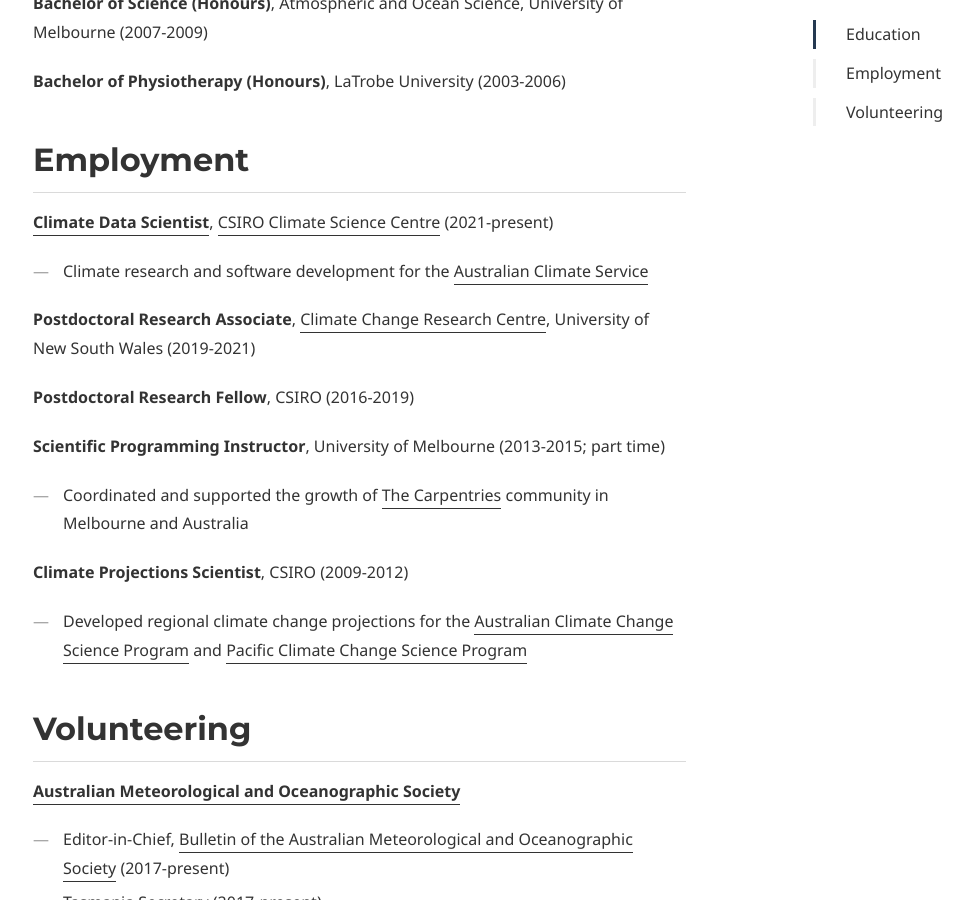
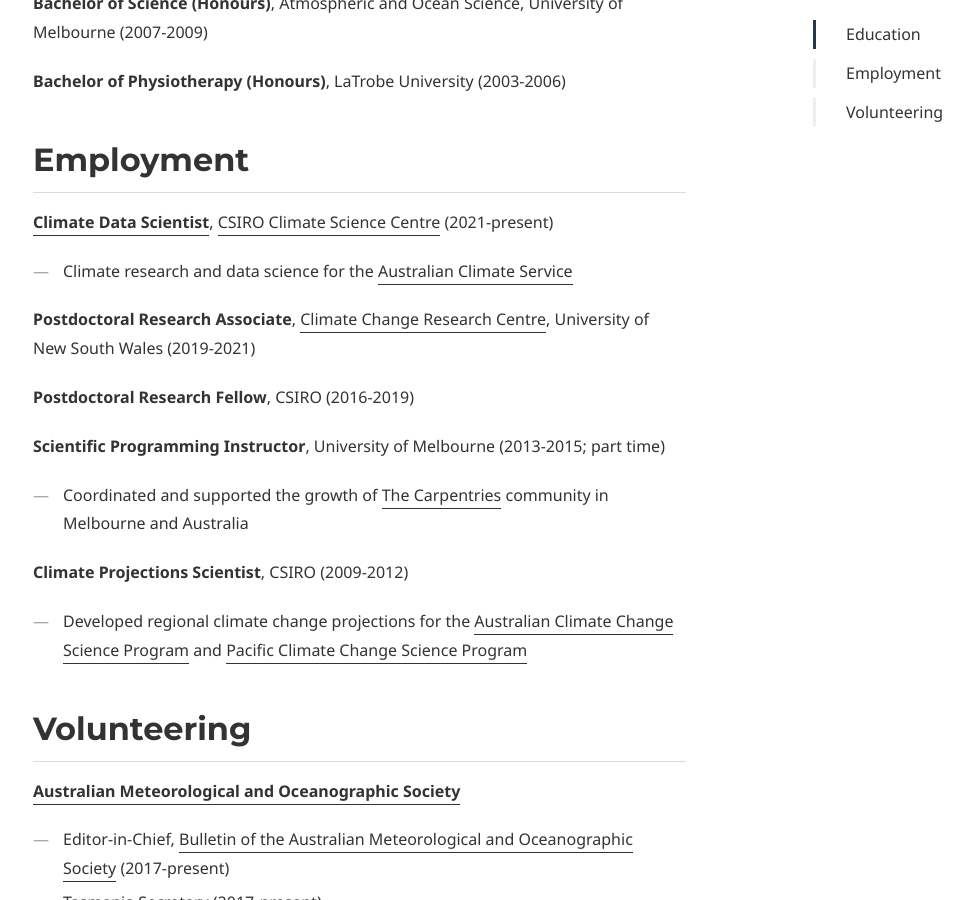
Before and after one commit to DamienIrving/damienirving.github.io, a Jekyll site: the page built from experience.md, in a window 1280 px wide and 900 px high, scrolled down 825 px. Shown: the whole window, without its empty margins (37-1010 px from the left). Built offline with Jekyll 4.4.1, drawn with Linux system fonts in a browser that asks for light colours; some web fonts are replaced.

Commit message:
Update experience.md

```diff
--- a/experience.md
+++ b/experience.md
@@ -38,7 +38,7 @@ LaTrobe University (2003-2006)
 
 **[Climate Data Scientist](https://people.csiro.au/i/d/damien-irving)**,
 [CSIRO Climate Science Centre](https://www.csiro.au/en/research/environmental-impacts/climate-change/climate-science-centre) (2021-present)
-* Climate research and software development for the [Australian Climate Service](https://www.acs.gov.au/)
+* Climate research and data science for the [Australian Climate Service](https://www.acs.gov.au/)
 
 **Postdoctoral Research Associate**,
 [Climate Change Research Centre](http://www.ccrc.unsw.edu.au/),
```
